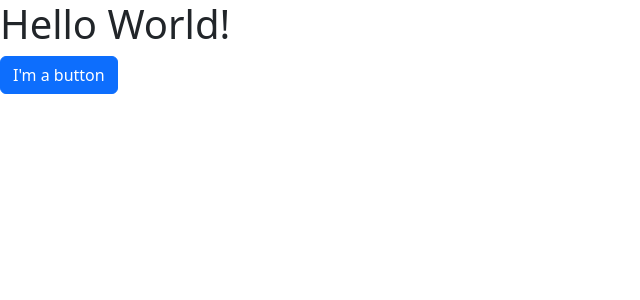
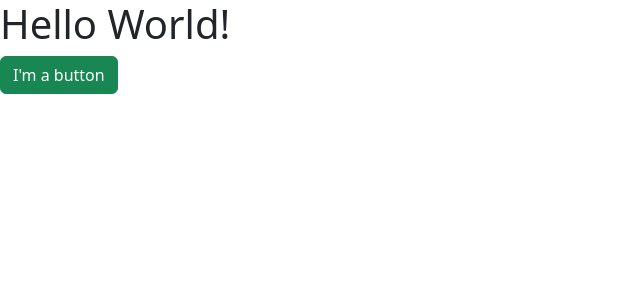
Before and after one commit to inessuhonjic/inl-6, a Next.js app in the folder inl-6/: page / in a window 1280 px wide. Shown: the top 300 px of the page, without its empty margins (0-640 px from the left). Built offline with nearby package versions, Linux system fonts and the light colour scheme.

Commit message:
har skapat en knapp

```diff
--- /dev/null
+++ b/inl-6/src/app/components/Button.jsx
@@ -0,0 +1,11 @@
+"use client";
+
+const Button = ({ text, onClick }) => {
+  return (
+    <button className="btn btn-success" onClick={onClick}>
+        {text}
+    </button>
+  );
+};
+
+export default Button;
--- a/inl-6/src/app/page.js
+++ b/inl-6/src/app/page.js
@@ -1,16 +1,14 @@
+"use client";
+
 import 'bootstrap/dist/css/bootstrap.css';
+import Button from './components/Button'
 
-function MyButton() {
-  return (
-    <button className="btn btn-primary">I'm a button</button>
-  );
-}
 
 export default function Home() {
   return (
     <div>
       <h1>Hello World!</h1>
-      <MyButton />
+      <Button text="I'm a button" onClick={() => alert("Clicked!")} />
     </div>
 
   );
```
Also changed, not shown: inl-6/src/app/components/addMovieForm.jsx (deleted, +0 -9 lines), inl-6/src/app/components/orderByAbcButton.jsx (deleted), inl-6/src/app/components/orderByGradeButton.jsx (deleted).
